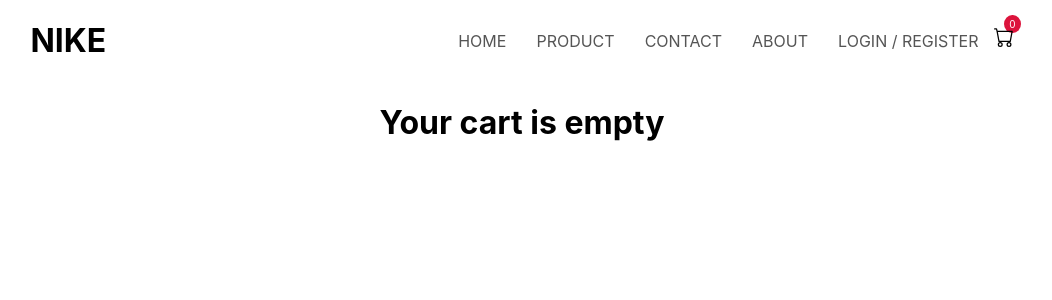
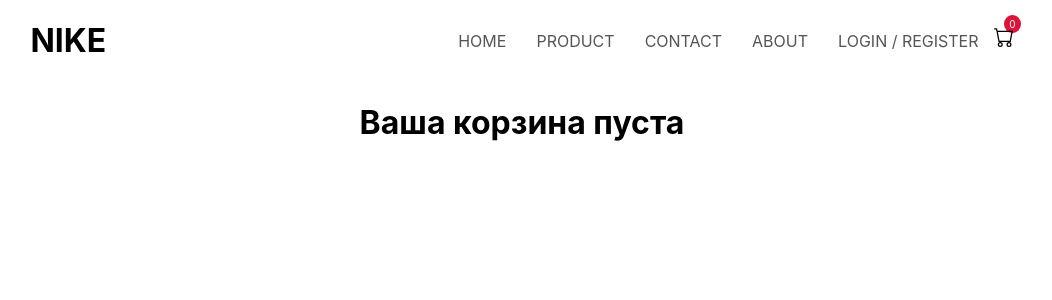
Before and after one commit to k8et/Shop-Test, a React (Create React App) app: page /cart in a window 1280 px wide. Shown: the top 300 px of the page, without its empty margins (118-1170 px from the left). Built offline with nearby package versions, Linux system fonts and the light colour scheme.

Commit message:
first commit

```diff
--- a/src/components/buttonAddToCart/index.js
+++ b/src/components/buttonAddToCart/index.js
@@ -1,14 +1,9 @@
 import React from 'react';
 
-const ButtonAddToCart = ({cartItems,product,addRemoveCart}) => {
-    const isInCart = cartItems.some((item) => item.id === product.id);
+const ButtonAddToCart = ({onAdd, included}) => {
     return (
         <div>
-            {isInCart ? (
-                <button onClick={() => addRemoveCart(product)}>Remove</button>
-            ) : (
-                <button onClick={() => addRemoveCart(product)}>Add to Cart</button>
-            )}
+            <button onClick={onAdd}>{included ? "Remove" : "Add to cart"}</button>
         </div>
     );
 };
--- a/src/components/product/index.js
+++ b/src/components/product/index.js
@@ -3,7 +3,6 @@ import './style.css';
 import {Link} from "react-router-dom";
 
 const Product = ({product}) => {
-
     return (
         <div className="product">
             <Link key={product.id} to={`/details/${product.id}`} className="product-link">
--- a/src/navigation/index.js
+++ b/src/navigation/index.js
@@ -1,7 +1,7 @@
-import React, { useEffect, useState } from 'react';
-import { initialProducts } from "../utils/mock";
+import React, {useEffect, useState} from 'react';
+import {initialProducts} from "../utils/mock";
 import Header from "../components/layout/header";
-import { Route, Routes } from "react-router-dom";
+import {Route, Routes} from "react-router-dom";
 import CartScreen from "../screens/cartScreen";
 import HomeScreen from "../screens/homeScreen";
 import DetailsScreen from "../screens/productDetailScreen";
@@ -12,7 +12,7 @@ const Navigation = () => {
         const storedCartItems = JSON.parse(localStorage.getItem("cartItems"));
         return storedCartItems || [];
     });
-console.log(cartItems,'item')
+    console.log(cartItems, 'item')
     useEffect(() => {
         const storedCartItems = JSON.parse(localStorage.getItem("cartItems"));
         if (storedCartItems) {
@@ -25,12 +25,10 @@ console.log(cartItems,'item')
     }, [cartItems]);
 
     const addRemoveCart = (article) => {
-        const existingItemIndex = cartItems.findIndex((item) => item.id === article.id);
+        const existingItemIndex = cartItems.indexOf(article);
 
         if (existingItemIndex !== -1) {
-            const updatedCartItems = [...cartItems];
-            updatedCartItems.splice(existingItemIndex, 1);
-            setCartItems(updatedCartItems);
+           setCartItems(cartItems.filter((el)=>el.id !== article.id))
         } else {
             setCartItems([...cartItems, article]);
         }
@@ -40,17 +38,14 @@ console.log(cartItems,'item')
         setCartItems([]);
     };
 
-    return (
-        <div>
-            <Header cartItems={cartItems} />
-
-            <Routes>
-                <Route path="/cart" element={<CartScreen cartItems={cartItems} addRemoveCart={addRemoveCart} clearCart={clearCart} />} />
-                <Route path="/" element={<HomeScreen products={products}  />} />
-                <Route path="/details/:id" element={<DetailsScreen cartItems={cartItems} addRemoveCart={addRemoveCart} products={products} />} />
-            </Routes>
-        </div>
-    );
+    return (<div>
+        <Header cartItems={cartItems}/>
+        <Routes>
+            <Route path="/cart" element={<CartScreen cartItems={cartItems} addRemoveCart={addRemoveCart} clearCart={clearCart}/>}/>
+            <Route path="/" element={<HomeScreen products={products}/>}/>
+            <Route path="/details/:id" element={<DetailsScreen cartItems={cartItems} addRemoveCart={addRemoveCart} products={products}/>}/>
+        </Routes>
+    </div>);
 };
 
 export default Navigation;
--- a/src/screens/cartScreen/index.js
+++ b/src/screens/cartScreen/index.js
@@ -1,18 +1,18 @@
 import React from 'react';
-import './style.css'
+import './style.css';
 
 const CartScreen = (props) => {
-    const {cartItems, addRemoveCart} = props;
+    const { cartItems, addRemoveCart } = props;
     const cartTotal = cartItems.reduce((total, item) => total + item.price, 0);
     return (
         <>
             {cartItems.length === 0 ? (
-                <div className='emptyCart'><h1>Your cart is empty</h1></div>
+                <div className='emptyCart'><h1>Ваша корзина пуста</h1></div>
             ) : (
                 <>
-                    {cartItems.map(item => (
+                    {cartItems.map((item) => (
                         <div className="details cart" key={item.id}>
-                            <img src={item.image} alt=""/>
+                            <img src={item.image} alt="" />
                             <div className="box">
                                 <div className="row">
                                     <h2>{item.title}</h2>
@@ -25,12 +25,11 @@ const CartScreen = (props) => {
                         </div>
                     ))}
                     <div className="total">
-                        <h3>Total: {cartTotal}</h3>
+                        <h3>Всего: {cartTotal}</h3>
                     </div>
                 </>
             )}
         </>
-
     );
 };
 
--- a/src/screens/homeScreen/index.js
+++ b/src/screens/homeScreen/index.js
@@ -6,8 +6,8 @@ const Home = (props) => {
     const {products} = props;
     return (
         <div className="products-container">
-            {products.map((product) => (
-                <Product product={product}/>
+            {products.map((product, index) => (
+                <Product key={index} product={product}/>
             ))}
         </div>
     );
--- a/src/screens/productDetailScreen/index.js
+++ b/src/screens/productDetailScreen/index.js
@@ -4,14 +4,10 @@ import {useParams} from 'react-router-dom';
 import Colors from "../../components/colors";
 import ButtonAddToCart from "../../components/buttonAddToCart";
 
-const DetailsScreen = ({cartItems, addRemoveCart, products}) => {
+const DetailsScreen = ({cartItems,addRemoveCart, products}) => {
     const {id} = useParams();
+    console.log(products,'id')
     const product = products.find(item => item.id === id);
-
-    if (!product) {
-        return <div>Product not found</div>;
-    }
-
 
     return (
         <>{(!product) ? (
@@ -27,7 +23,7 @@ const DetailsScreen = ({cartItems, addRemoveCart, products}) => {
                     <Colors colors={product.colors}/>
                     <p>{product.description}</p>
                     <p>{product.content}</p>
-                    <ButtonAddToCart cartItems={cartItems} addRemoveCart={addRemoveCart} product={products}/>
+                    <ButtonAddToCart included={cartItems.includes(product)} onAdd={()=>addRemoveCart(product)}/>
                 </div>
             </div>)}
 
```
Also changed, not shown: 1 other file (tests, documents, lock files or other folders).
